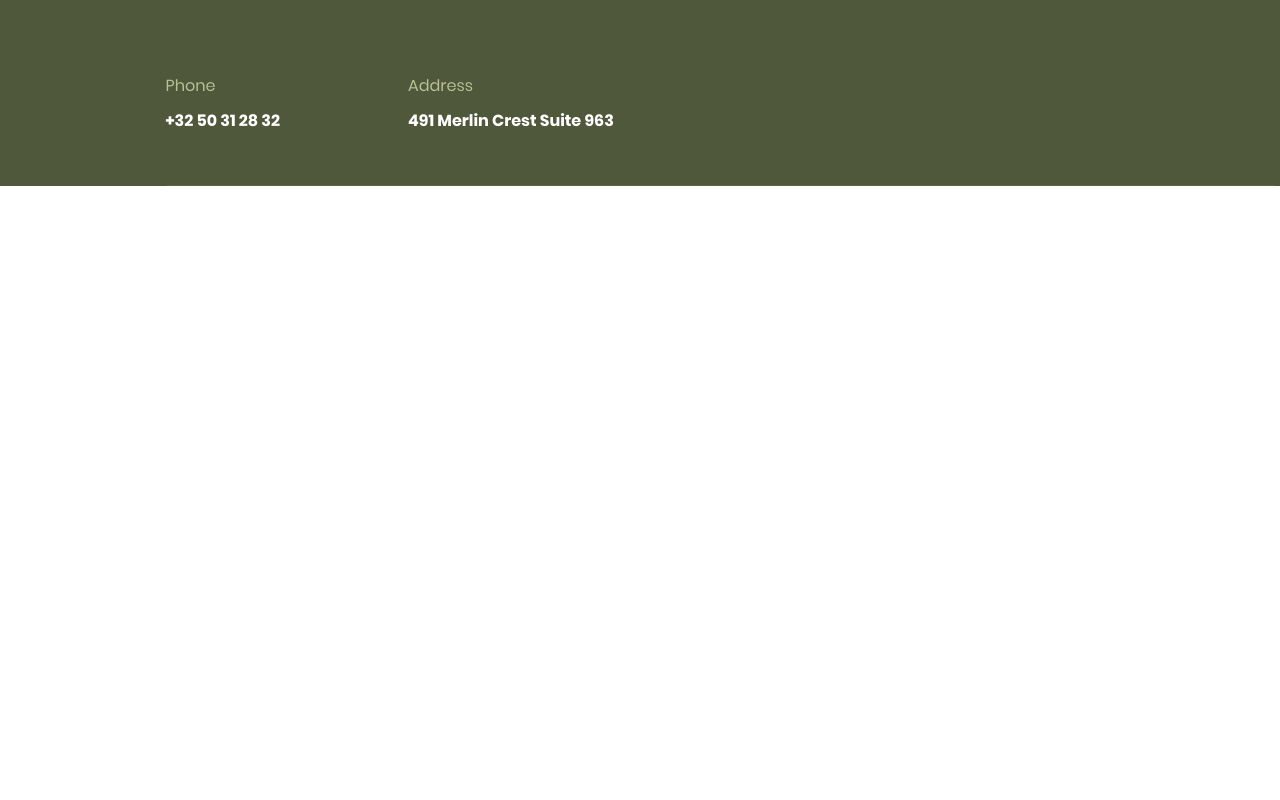
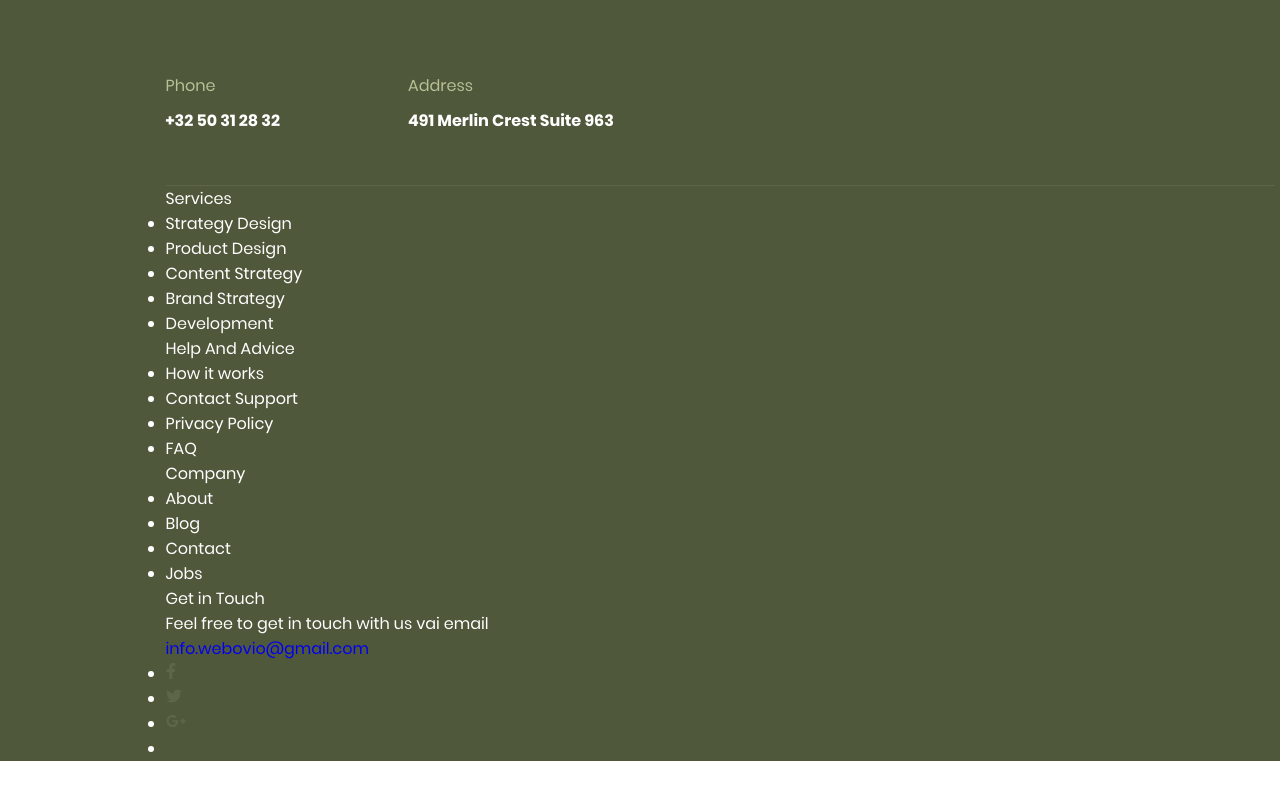
Before and after one commit to jenea130/html-webovio, a plain HTML site: page index.html in a window 1280 px wide. Shown: the part 2175-2975 px from the top of the page. Drawn offline with Linux system fonts and the light colour scheme.

Commit message:
footer-center: icons

```diff
--- a/index.html
+++ b/index.html
@@ -98,7 +98,63 @@
 					</div>
 				</div>
 			</div>
-			<div class="footer-center"></div>
+			<div class="footer-center">
+				<div class="footer-center__row">
+					<div class="footer-center__column">
+						<div class="footer-center__label">Services</div>
+						<ul class="footer-center__list">
+							<li>Strategy Design</li>
+							<li>Product Design</li>
+							<li>Content Strategy</li>
+							<li>Brand Strategy</li>
+							<li>Development </li>
+						</ul>
+					</div>
+					<div class="footer-center__column">
+						<div class="footer-center__label">Help And Advice</div>
+						<ul class="footer-center__list">
+							<li>How it works</li>
+							<li>Contact Support</li>
+							<li>Privacy Policy</li>
+							<li>FAQ</li>
+						</ul>
+					</div>
+					<div class="footer-center__column">
+						<div class="footer-center__label">Company</div>
+						<ul class="footer-center__list">
+							<li>About</li>
+							<li>Blog</li>
+							<li>Contact</li>
+							<li>Jobs</li>
+						</ul>
+					</div>
+					<div class="footer-center__contacts">
+						<div class="footer-center__label">Get in Touch</div>
+						<div class="footer-center__text">Feel free to get in touch with us vai email</div>
+						<a href="mailto:info.webovio@gmail.com" class="footer-center__link"
+							target="_blank">info.webovio@gmail.com</a>
+						<ul class="footer-center__social">
+							<li><a href="#">
+									<svg xmlns="http://www.w3.org/2000/svg" height="1em" viewBox="0 0 320 512" fill="#5E6648">
+										<path
+											d="M279.14 288l14.22-92.66h-88.91v-60.13c0-25.35 12.42-50.06 52.24-50.06h40.42V6.26S260.43 0 225.36 0c-73.22 0-121.08 44.38-121.08 124.72v70.62H22.89V288h81.39v224h100.17V288z" />
+									</svg>
+								</a></li>
+							<li><a href="#">
+								<svg xmlns="http://www.w3.org/2000/svg" height="1em" viewBox="0 0 512 512" fill="#5E6648">
+									<path d="M459.37 151.716c.325 4.548.325 9.097.325 13.645 0 138.72-105.583 298.558-298.558 298.558-59.452 0-114.68-17.219-161.137-47.106 8.447.974 16.568 1.299 25.34 1.299 49.055 0 94.213-16.568 130.274-44.832-46.132-.975-84.792-31.188-98.112-72.772 6.498.974 12.995 1.624 19.818 1.624 9.421 0 18.843-1.3 27.614-3.573-48.081-9.747-84.143-51.98-84.143-102.985v-1.299c13.969 7.797 30.214 12.67 47.431 13.319-28.264-18.843-46.781-51.005-46.781-87.391 0-19.492 5.197-37.36 14.294-52.954 51.655 63.675 129.3 105.258 216.365 109.807-1.624-7.797-2.599-15.918-2.599-24.04 0-57.828 46.782-104.934 104.934-104.934 30.213 0 57.502 12.67 76.67 33.137 23.715-4.548 46.456-13.32 66.599-25.34-7.798 24.366-24.366 44.833-46.132 57.827 21.117-2.273 41.584-8.122 60.426-16.243-14.292 20.791-32.161 39.308-52.628 54.253z"/></svg>
+							</a></li>
+							<li><a href="#">
+								<svg xmlns="http://www.w3.org/2000/svg" height="1em" viewBox="0 0 640 512" fill="#5E6648">
+									<path d="M386.061 228.496c1.834 9.692 3.143 19.384 3.143 31.956C389.204 370.205 315.599 448 204.8 448c-106.084 0-192-85.915-192-192s85.916-192 192-192c51.864 0 95.083 18.859 128.611 50.292l-52.126 50.03c-14.145-13.621-39.028-29.599-76.485-29.599-65.484 0-118.92 54.221-118.92 121.277 0 67.056 53.436 121.277 118.92 121.277 75.961 0 104.513-54.745 108.965-82.773H204.8v-66.009h181.261zm185.406 6.437V179.2h-56.001v55.733h-55.733v56.001h55.733v55.733h56.001v-55.733H627.2v-56.001h-55.733z"/></svg>
+							</a></li>
+							<li><a href="#">
+
+							</a></li>
+						</ul>
+					</div>
+				</div>
+			</div>
 			<div class="footer-bottom"></div>
 		</div>
 	</footer>
```
